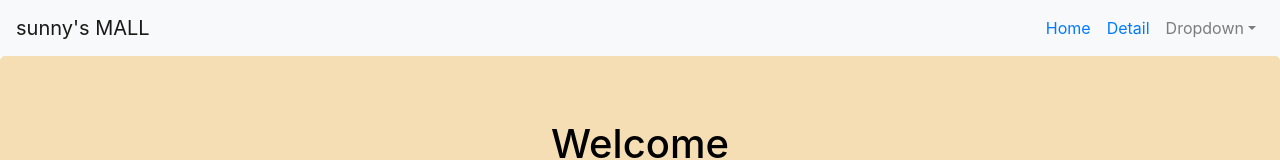
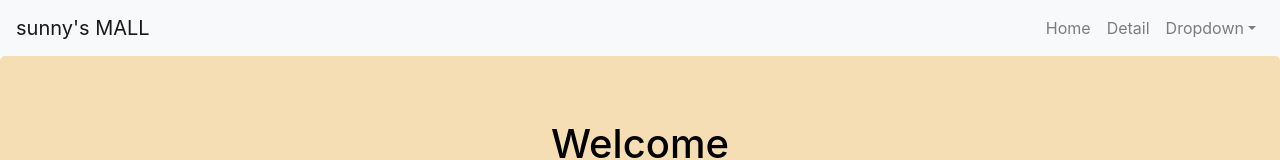
Before and after one commit to ddunny/react-codingapple, a React (Create React App) app: page / in a window 1280 px wide. Shown: the top 160 px of the page. Built offline with nearby package versions, Linux system fonts and the light colour scheme.

Commit message:
delete warning

```diff
--- a/src/App.js
+++ b/src/App.js
@@ -17,11 +17,11 @@ function App() {
         <Navbar.Toggle aria-controls="basic-navbar-nav" />
         <Navbar.Collapse id="basic-navbar-nav">
           <Nav className="ml-auto">
-            <Nav.Link>
-              <Link to="/">Home</Link>
+            <Nav.Link as={Link} to="/">
+              Home
             </Nav.Link>
-            <Nav.Link>
-              <Link to="/detail">Detail</Link>
+            <Nav.Link as={Link} to="/detail">
+              Detail
             </Nav.Link>
             <NavDropdown title="Dropdown" id="basic-nav-dropdown">
               <NavDropdown.Item href="#action/3.1">Action</NavDropdown.Item>
```
